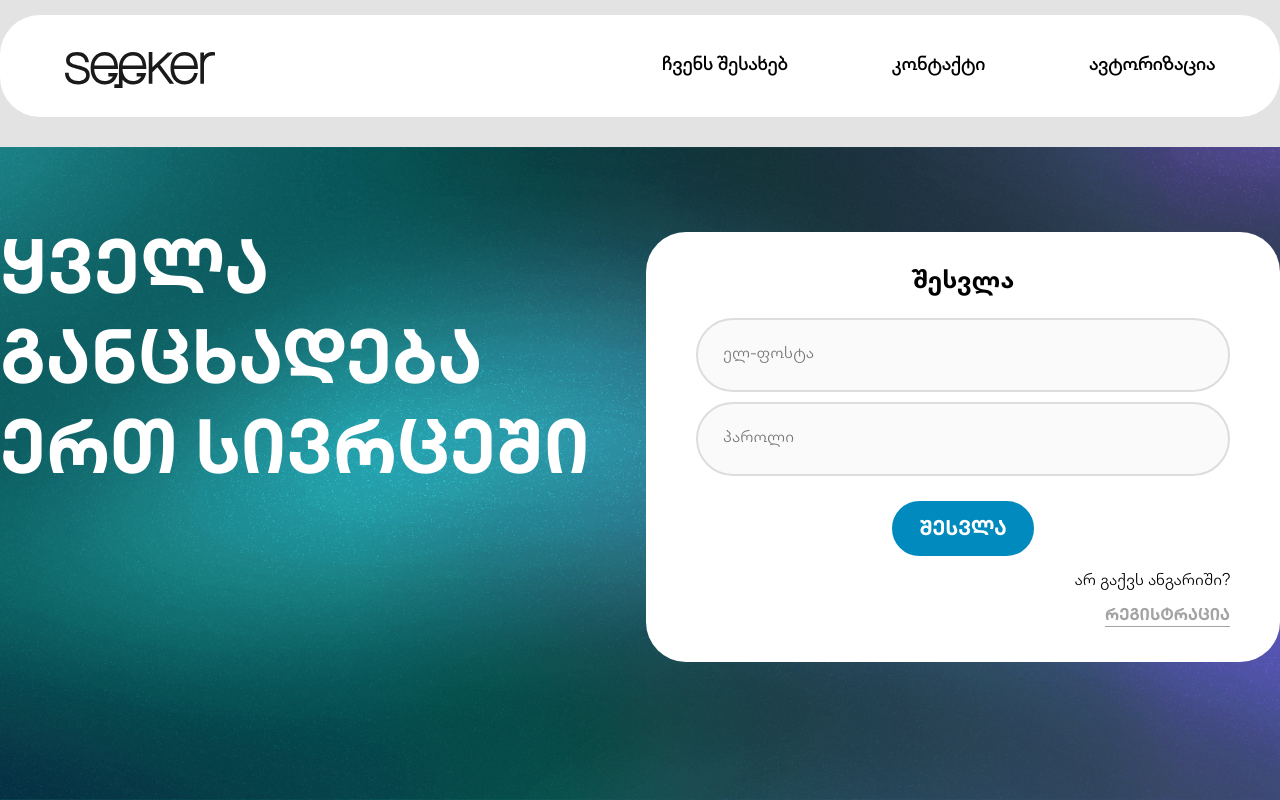
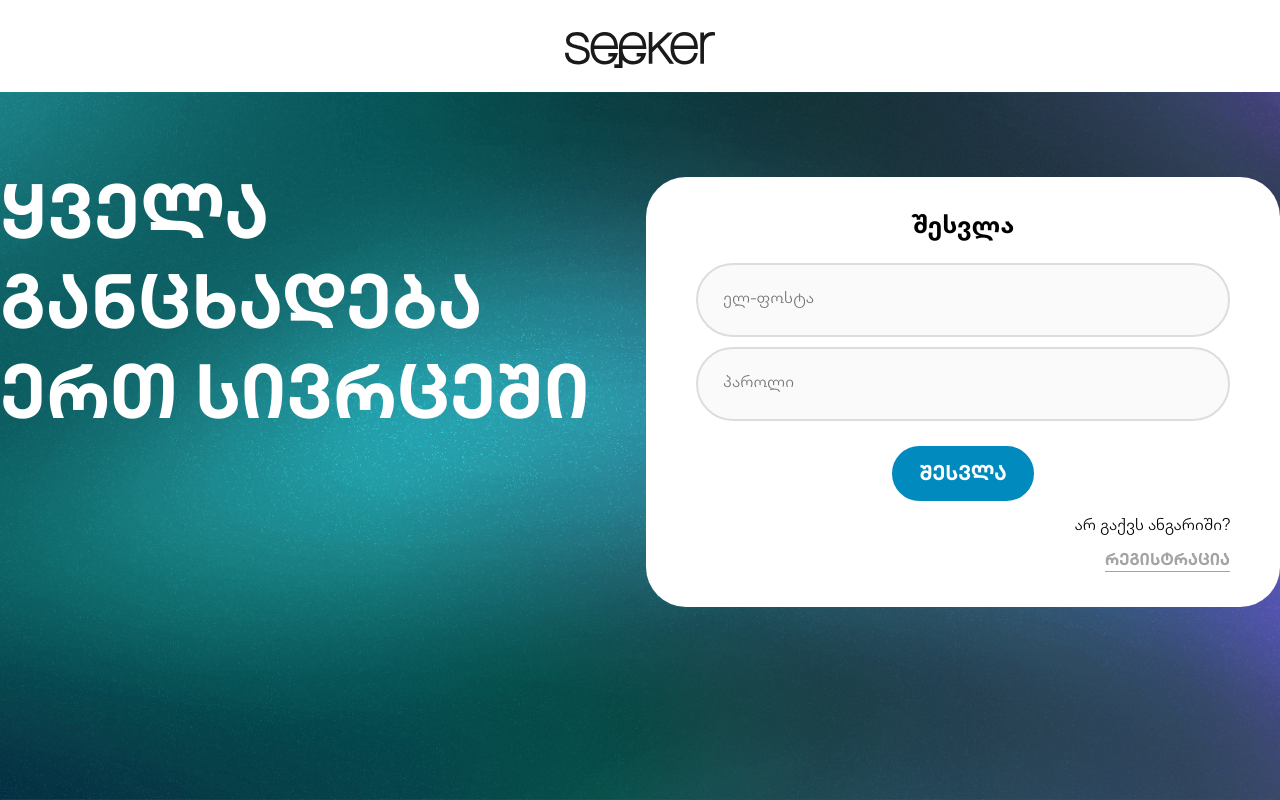
Before and after one commit to nikoloz-p/Seeker, a Django app: page /authorization/ in a window 1280 px wide. Run offline with Django 5.2, Linux system fonts and the light colour scheme.

Commit message:
authorization and header bugfixes

```diff
--- a/backend/core/forms.py
+++ b/backend/core/forms.py
@@ -73,17 +73,30 @@ class CustomLoginForm(AuthenticationForm):
         password = self.cleaned_data.get('password')
 
         if email and password:
-            self.user_cache = authenticate(self.request, username=email, password=password)
+            try:
+                user = get_user_model().objects.get(email=email)
+            except get_user_model().DoesNotExist:
+                raise self.get_invalid_login_error()
 
-            if self.user_cache is None:
-                raise forms.ValidationError(
-                    "ელ-ფოსტა ან პაროლი არასწორია.", code='invalid_login'
-                )
+            if not user.check_password(password):
+                raise self.get_invalid_login_error()
 
-            if not self.user_cache.is_active:
+            if not user.is_active:
                 raise forms.ValidationError(
                     "თქვენი ანგარიში არ არის აქტიური. გთხოვთ, დაადასტუროთ ელ-ფოსტა.",
                     code='inactive',
                 )
 
+            self.confirm_login_allowed(user)
+            self.user_cache = user
+
         return self.cleaned_data
+
+    def get_user(self):
+        return self.user_cache
+
+    def get_invalid_login_error(self):
+        return forms.ValidationError(
+            "ელ-ფოსტა ან პაროლი არასწორია.",
+            code='invalid_login',
+        )
--- a/backend/core/models.py
+++ b/backend/core/models.py
@@ -50,7 +50,7 @@ class Interest(models.Model):
 
     def save(self, *args, **kwargs):
         if not self.icon_path:
-            # transliterate or use a predefined mapping
+
             name_map = {
                 "პროგრამირება": "images/icons/programming-icon.svg",
                 "UI/UX დიზაინი": "images/icons/designer-icon.svg",
--- a/backend/core/static/css/style.css
+++ b/backend/core/static/css/style.css
@@ -46,9 +46,6 @@ a {
     text-decoration: none;
 }
 
-body {
-    background-color: #e3e3e3;
-}
 
 h1, h2, h3, h4 {
     margin: 0;
@@ -76,8 +73,8 @@ h1, h2, h3, h4 {
 
 /*header*/
 
-.header {
-    margin: 15px 0 30px;
+.header{
+    background-color: #fff;
 }
 
 .header_inner {
@@ -88,9 +85,13 @@ h1, h2, h3, h4 {
     justify-content: space-between;
     font-family: 'Contractica-Book';
     font-weight: 700;
-    padding: 30px 65px;
-    background-color: #fff;
-    border-radius: 40px;
+    padding: 25px 0;
+}
+
+.header_inner--centered {
+    justify-content: center;
+    margin: 0;
+    max-width: none;
 }
 
 .header .logo {
@@ -153,8 +154,10 @@ h1, h2, h3, h4 {
     background-size: cover;
     background-repeat: no-repeat;
     width: 100%;
-    height: calc(100vh - 147px);
+    height: calc(100vh - 91.66px);
 }
+
+
 
 .auth {
     display: flex;
--- a/backend/core/templates/core/base.html
+++ b/backend/core/templates/core/base.html
@@ -13,20 +13,17 @@
 <body {% block body_class %}{% endblock %} >
     <!-- header -->
     <header class="header">
-        <div class="header_inner">
+        <div class="header_inner{% if not user.is_authenticated %} header_inner--centered{% endif %}">
             <a href="{% url 'authorization' %}" class="logo">
                 <img src="{% static 'images/logo1.svg' %}" alt="Seeker logo">
             </a>
-            <nav class="header_nav">
-                <ul class="nav_list">
-                    <li class="nav_list_item"><a href="{% url 'authorization' %}">ჩვენს შესახებ</a></li>
-                    <li class="nav_list_item"><a href="{% url 'authorization' %}">კონტაქტი</a></li>
-                    {% if user.is_authenticated %}
+            {% if user.is_authenticated %}
+                <nav class="header_nav">
+                    <ul class="nav_list">
+                        <li class="nav_list_item"><a href="{% url 'home' %}">განცხადებები</a></li>
                         <li class="nav_list_item"><a href="{% url 'account' %}">პროფილი</a></li>
-                    {% else %}
-                        <li class="nav_list_item"><a href="{% url 'authorization' %}">ავტორიზაცია</a></li>
-                    {% endif %}
-                </ul>
+                    </ul>
+            {% endif %}
             </nav>
         </div>
     </header>
@@ -38,8 +35,5 @@
             {% endblock %}
         </div>
     </main>
-<!--    <footer>-->
-<!--        <p>&copy; 2023 Job Board. All rights reserved</p>-->
-<!--    </footer>-->
 </body>
 </html>
--- a/backend/core/templates/core/interests.html
+++ b/backend/core/templates/core/interests.html
@@ -69,11 +69,10 @@ document.addEventListener('DOMContentLoaded', () => {
         }
       }
 
-      updateButtonState(); // always check after any click
+      updateButtonState();
     });
   });
 
-  // Initial state
   updateButtonState();
 });
 </script>
--- a/backend/core/templates/core/register.html
+++ b/backend/core/templates/core/register.html
@@ -15,10 +15,12 @@
       {% if form_type == "register" %}რეგისტრაცია{% else %}შესვლა{% endif %}
     </h2>
 
-    {% if email_sent %}
-      <div class="success-message">
-        გთხოვთ გადაამოწმოთ თქვენი ელ.ფოსტა და დაადასტუროთ ანგარიში.
-      </div>
+    {% if messages %}
+      {% for message in messages %}
+        <div class="success-message">
+          {{ message }}
+        </div>
+      {% endfor %}
     {% endif %}
 
     <form method="post" class="form" id="auth-form">
--- a/backend/core/views.py
+++ b/backend/core/views.py
@@ -1,16 +1,17 @@
+from django.forms.utils import ErrorList
 from django.shortcuts import render, redirect
 from django.contrib.auth import get_user_model, login
+from .forms import CustomUserCreationForm, CustomLoginForm
+from .models import Job, Interest
 from django.contrib.auth.tokens import default_token_generator
-from django.core.mail import send_mail
 from django.utils.http import urlsafe_base64_encode, urlsafe_base64_decode
 from django.utils.encoding import force_bytes
 from django.template.loader import render_to_string
+from django.core.mail import send_mail
 from django.contrib.sites.shortcuts import get_current_site
 from django.urls import reverse
 from django.contrib.auth import logout
-from .forms import CustomUserCreationForm, CustomLoginForm
-from .models import Job, Interest
-from django.forms.utils import ErrorList
+from django.contrib import messages
 
 User = get_user_model()
 
@@ -27,58 +28,67 @@ def job_detail(request, job_id):
     return render(request, 'core/job_detail.html', {'job': job})
 
 def auth_view(request):
-    if request.method == 'GET':
-        form_type = request.GET.get('form_type', 'login')
+    form_type = request.GET.get('form_type', 'login') if request.method == 'GET' else request.POST.get('form_type', 'register')
+    user = request.user
+    register_form = CustomUserCreationForm()
+    login_form = CustomLoginForm()
+
+    if request.method == 'POST':
+
+        if form_type == "register":
+            register_form = CustomUserCreationForm(request.POST)
+            if register_form.is_valid():
+                user = register_form.save(commit=False)
+                user.username = register_form.cleaned_data['email']
+                user.email = register_form.cleaned_data['email']
+                user.first_name = register_form.cleaned_data['name']
+                user.set_password(register_form.cleaned_data['password1'])
+                user.is_active = False
+                user.save()
+                send_verification_email(request, user)
+
+                messages.success(request, "გთხოვთ გადაამოწმოთ თქვენი ელ.ფოსტა და დაადასტუროთ ანგარიში.")
+                return redirect('/authorization?form_type=login')
+            else:
+                request.session['register_errors'] = register_form.errors.get_json_data()
+
+        elif form_type == 'login':
+            login_form = CustomLoginForm(request, data=request.POST)
+            if login_form.is_valid():
+                user = login_form.get_user()
+                login(request, user)
+                if not hasattr(user, 'interests') or user.interests.count() == 0:
+                    return redirect('interests')
+                return redirect('home')
+            else:
+                request.session['login_errors'] = login_form.errors.get_json_data()
+
+        return redirect(f'/authorization?form_type={form_type}')
+
+    if form_type == "register":
         register_form = CustomUserCreationForm()
+        if 'register_errors' in request.session:
+            errors = request.session.pop('register_errors')
+            for field, field_errors in errors.items():
+                register_form.errors.setdefault(field, ErrorList()).extend([e['message'] for e in field_errors])
+    else:
         login_form = CustomLoginForm()
+        if 'login_errors' in request.session:
+            errors = request.session.pop('login_errors')
+            for field, field_errors in errors.items():
+                login_form.errors.setdefault(field, ErrorList()).extend([e['message'] for e in field_errors])
+
+    if user.is_authenticated:
+        if not hasattr(user, 'interests') or user.interests.count() == 0:
+            return redirect('interests')
+        else:
+            return redirect('home')
+    else:
         return render(request, 'core/register.html', {
             'register_form': register_form,
             'login_form': login_form,
             'form_type': form_type,
         })
-
-    form_type = request.POST.get('form_type', 'register')
-
-    register_form = CustomUserCreationForm()
-    login_form = CustomLoginForm(request, data=request.POST)
-
-    if form_type == "register":
-        register_form = CustomUserCreationForm(request.POST)
-
-        if register_form.is_valid():
-            user = register_form.save(commit=False)
-            user.username = register_form.cleaned_data['email']
-            user.email = register_form.cleaned_data['email']
-            user.first_name = register_form.cleaned_data['name']
-            user.set_password(register_form.cleaned_data['password1'])
-            user.is_active = False
-            user.save()
-            send_verification_email(request, user)
-
-            return render(request, 'core/register.html', {
-                'register_form': CustomUserCreationForm(),
-                'login_form': CustomLoginForm(),
-                'form_type': 'login',
-                'email_sent': True
-            })
-
-    elif form_type == 'login':
-        login_form = CustomLoginForm(request, data=request.POST)
-
-        if login_form.is_valid():
-            user = login_form.get_user()
-            login(request, user)
-
-            if not hasattr(user, 'interests') or user.interests.count() == 0:
-                return redirect('interests')
-
-        return redirect('home')
-
-    return render(request, 'core/register.html', {
-        "register_form": register_form,
-        "login_form": login_form,
-        "form_type": form_type,
-    })
 
 def send_verification_email(request, user):
     token = default_token_generator.make_token(user)
@@ -111,8 +121,8 @@ def activate_account(request, uidb64, token):
     if user and default_token_generator.check_token(user, token):
         user.is_active = True
         user.save()
-        login(request, user)  # 🔥 log the user in
-        return redirect('interests')  # 🔥 use redirect, not render
+        login(request, user)
+        return redirect('interests')
     else:
         return render(request, 'core/registration/verify_failed.html')
 
@@ -121,6 +131,7 @@ def interests_view(request):
 
     if not request.user.is_authenticated:
         return redirect('authorization')
+
     if hasattr(request.user, 'interests') and request.user.interests.exists():
         return redirect('account')
 
```
